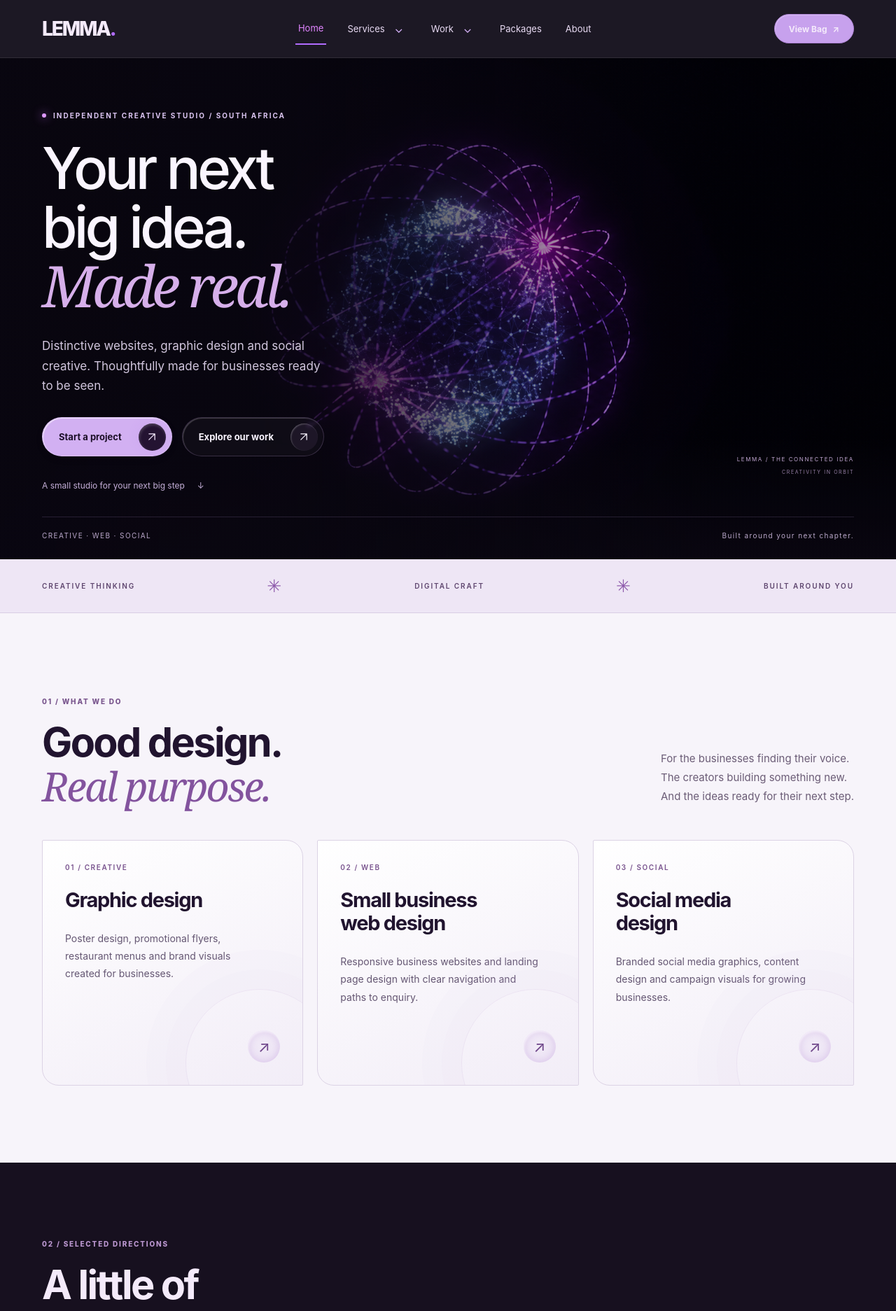
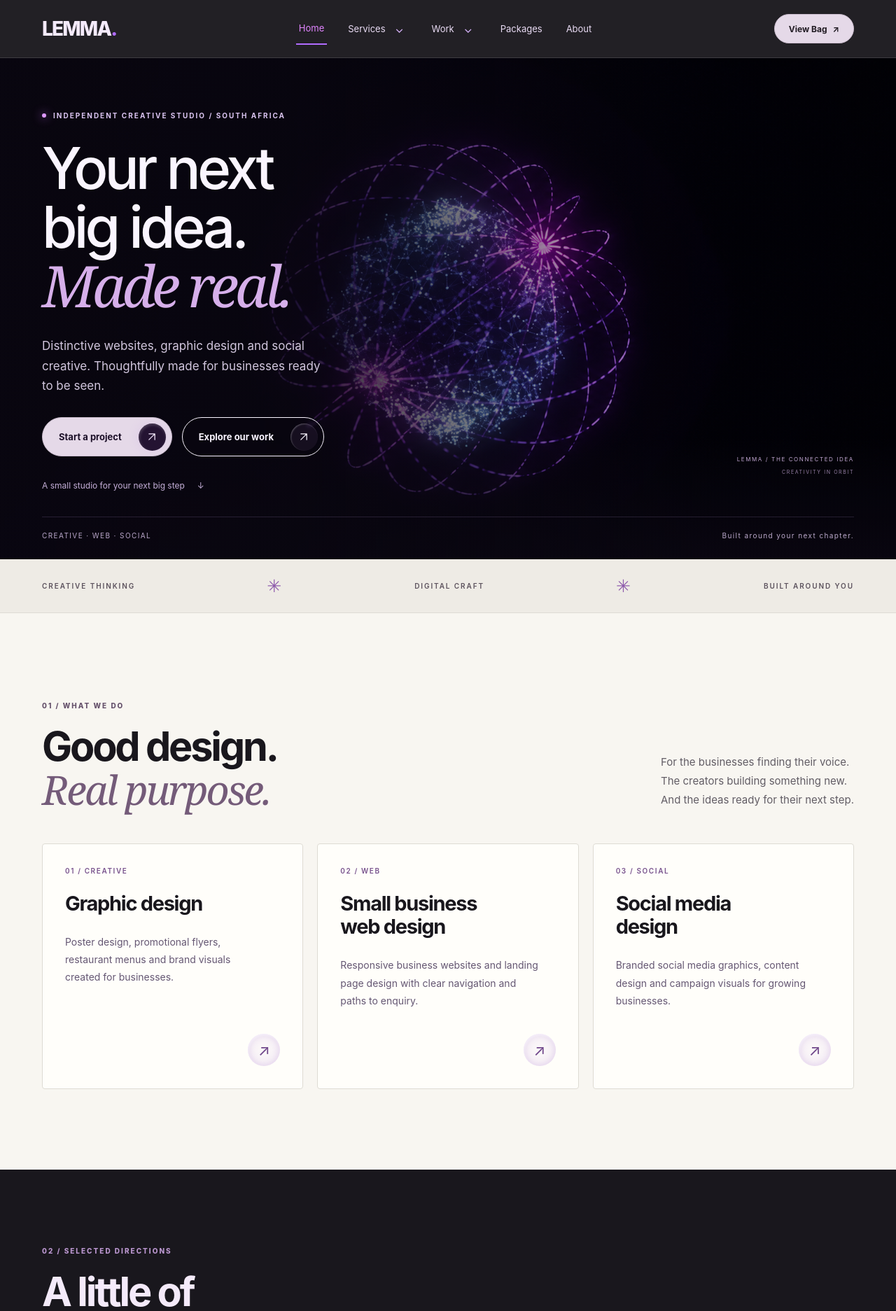
Before and after one commit to impilokalova/Lemma, a React (Vite) app: page / in a window 1280 px wide. Shown: the top 1873 px of the page at 70% size. Built offline with nearby package versions, Linux system fonts and the light colour scheme.

Commit message:
Begin premium editorial studio visual refresh

```diff
--- a/src/styles.css
+++ b/src/styles.css
@@ -12,3 +12,49 @@
 @import './pages/work/templates/templates.css';
 
 @import './shared/styles/studio-refresh.css';
+
+/* Direction A: premium editorial studio. Keep existing routes and components intact. */
+:root {
+  --studio-paper: #f8f6f1;
+  --studio-ink: #19171d;
+  --studio-line: #dedbd4;
+}
+body { background: var(--studio-paper); color: var(--studio-ink); }
+.site-header, body:has(.studio-hero) .site-header {
+  background: #19171df5; border-bottom-color: #ffffff20;
+}
+.wordmark { letter-spacing: -.065em; }
+.section-title { letter-spacing: -.055em; }
+.section-title em { color: #745b79; }
+.eyebrow { color: #66526c; letter-spacing: .2em; }
+.section-heading > p { color: #625d65; }
+.studio-services { padding-block: clamp(64px, 9vw, 128px); }
+.feature-card {
+  background: #fffefa; border: 1px solid var(--studio-line);
+  border-radius: 4px; box-shadow: none;
+  transition: border-color .25s ease, transform .25s ease;
+}
+.feature-card::before { display: none; }
+.feature-card:hover { border-color: #8d7a91; box-shadow: none; transform: translateY(-3px); }
+.studio-ribbon { background: #eeebe5; border-color: var(--studio-line); }
+.studio-ribbon .container { color: #5d535e; }
+.showcase-section { background: #19171d; }
+.work-showcase { background: #242128; border-color: #ffffff26; border-radius: 4px; }
+.studio-link { background: #e5d9e8; border-color: #cbbdce; box-shadow: none; }
+.studio-link:hover { background: #f1e9f2; box-shadow: none; }
+.studio-link-quiet { background: transparent; border-color: currentColor; color: inherit; }
+.studio-link-quiet:hover { background: #ffffff12; color: inherit; }
+.btn-primary { background: #e5d9e8; border-color: #cbbdce; box-shadow: none; color: #211b23; }
+:where(a, button, input, textarea, select):focus-visible {
+  outline: 3px solid #94769b; outline-offset: 4px;
+}
+@media (max-width: 700px) {
+  .section-heading { align-items: flex-start; flex-direction: column; gap: 16px; }
+  .section-heading .section-title { font-size: clamp(34px, 10vw, 52px); }
+}
+@media (prefers-reduced-motion: reduce) {
+  *, *::before, *::after {
+    animation-duration: .01ms !important; animation-iteration-count: 1 !important;
+    transition-duration: .01ms !important; scroll-behavior: auto !important;
+  }
+}
```
